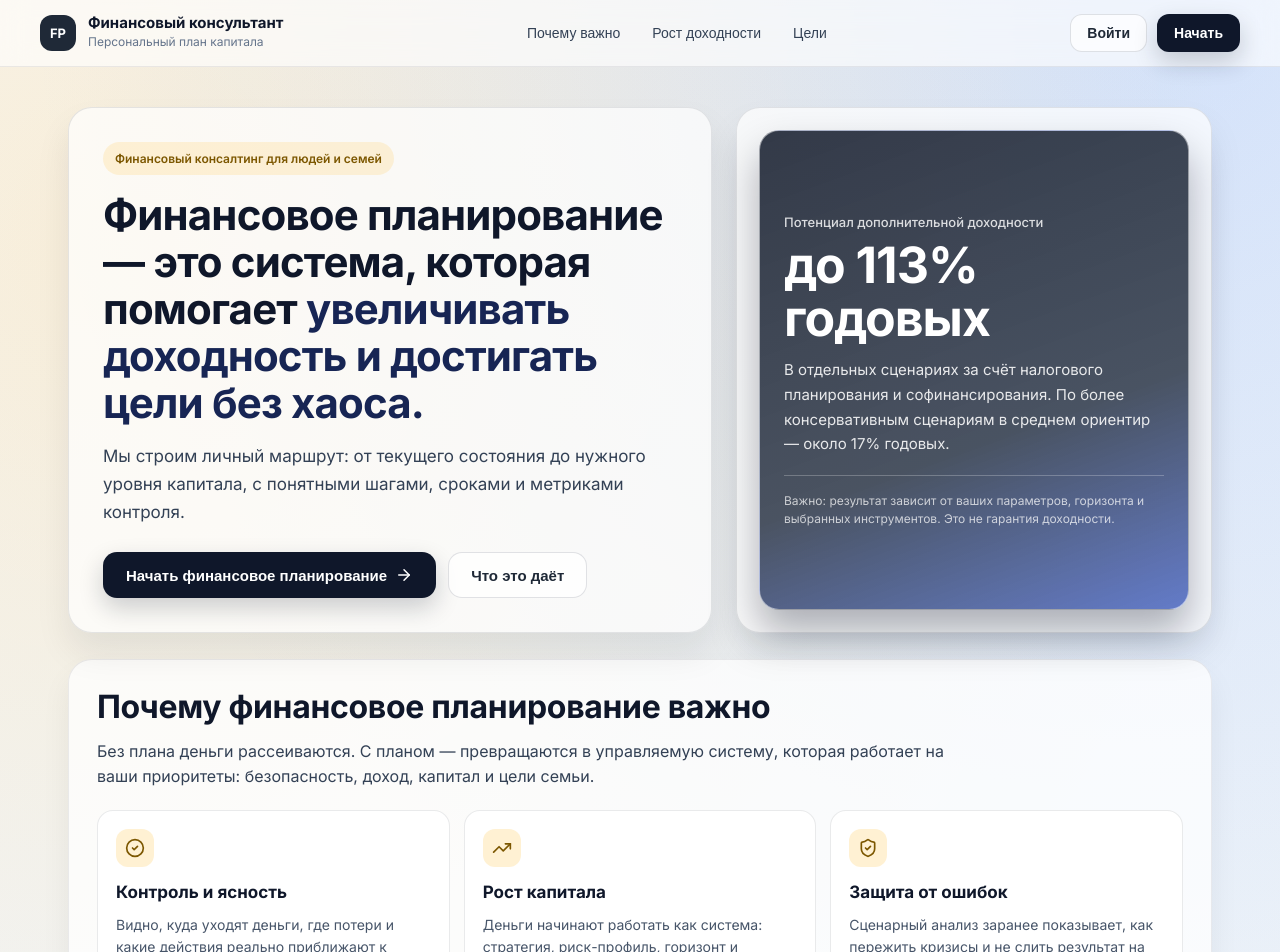
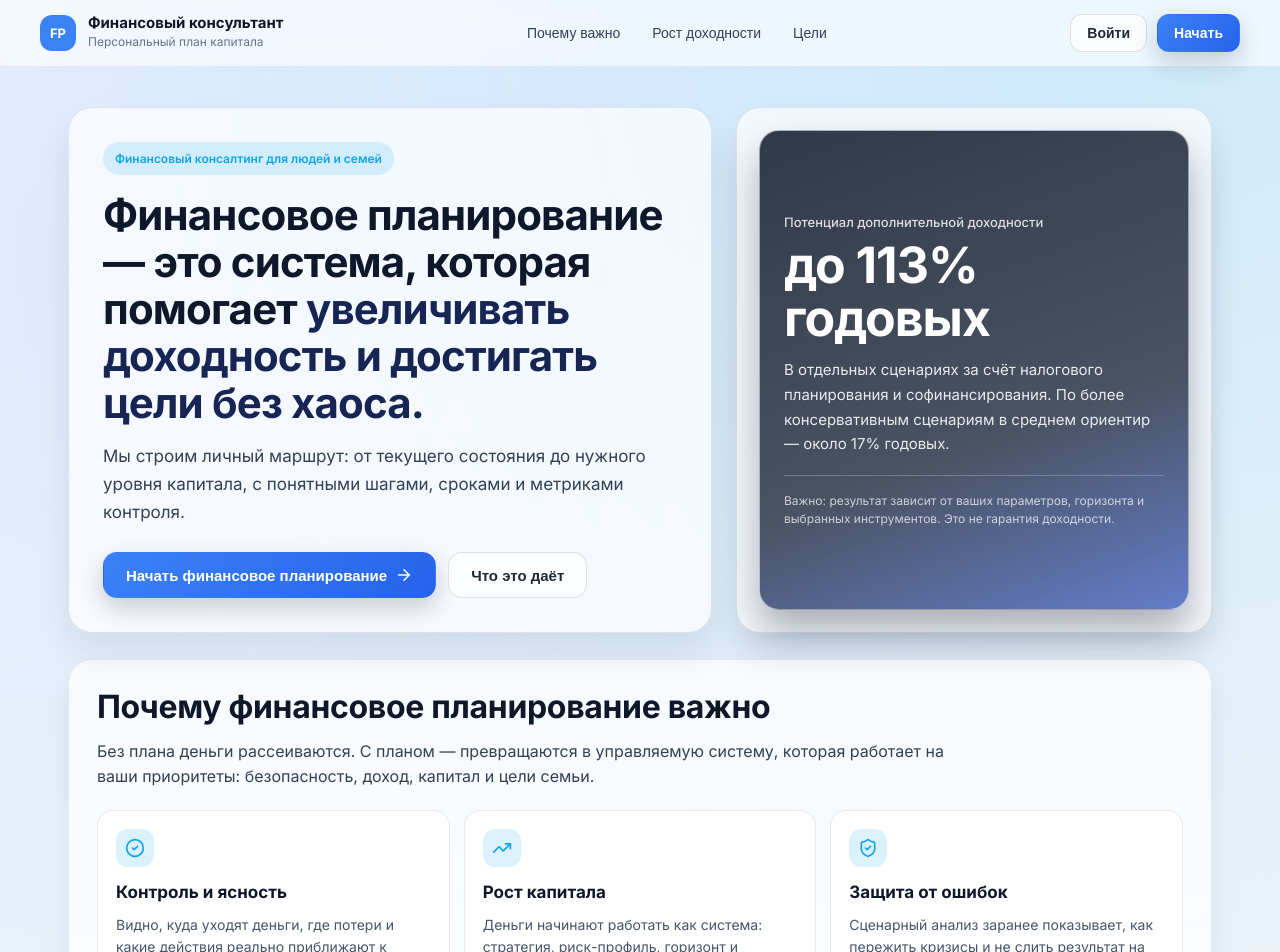
Before and after one commit to viss1913/soglasie, a React (Vite) app: page / in a window 1280 px wide. Shown: the top 952 px of the page. Built offline with nearby package versions, Linux system fonts and the light colour scheme; no server answers.

Commit message:
style: update landing colors to blue/grey palette

```diff
--- a/src/App.css
+++ b/src/App.css
@@ -7,9 +7,9 @@
 .landing-page-wrap {
     min-height: 100vh;
     background:
-        radial-gradient(circle at 10% 10%, rgba(255, 199, 80, 0.2), transparent 45%),
-        radial-gradient(circle at 90% 0%, rgba(59, 130, 246, 0.18), transparent 42%),
-        linear-gradient(160deg, #f7f8fc 0%, #eef3f8 52%, #edf1f7 100%);
+        radial-gradient(circle at 10% 10%, rgba(59, 130, 246, 0.1), transparent 45%),
+        radial-gradient(circle at 90% 0%, rgba(14, 165, 233, 0.15), transparent 42%),
+        linear-gradient(160deg, #f0f7ff 0%, #eef3f8 52%, #edf1f7 100%);
     color: #0f172a;
 }
 
@@ -41,7 +41,7 @@
     display: inline-flex;
     align-items: center;
     justify-content: center;
-    background: #1f2937;
+    background: var(--primary);
     color: #fff;
     font-weight: 700;
     font-size: 13px;
@@ -101,13 +101,13 @@
 }
 
 .landing-btn--primary {
-    background: #0f172a;
+    background: linear-gradient(135deg, var(--primary) 0%, var(--primary-hover) 100%);
     color: #fff;
     box-shadow: 0 10px 24px rgba(15, 23, 42, 0.2);
 }
 
 .landing-btn--primary:hover {
-    background: #111f38;
+    background: linear-gradient(135deg, var(--primary-hover) 0%, #1e40af 100%);
     transform: translateY(-1px);
 }
 
@@ -163,8 +163,8 @@
     align-items: center;
     padding: 7px 12px;
     border-radius: 999px;
-    background: rgba(255, 199, 80, 0.2);
-    color: #7c5700;
+    background: rgba(14, 165, 233, 0.15);
+    color: var(--accent-blue);
     font-size: 12px;
     font-weight: 600;
     margin-bottom: 16px;
@@ -282,8 +282,8 @@
     width: 38px;
     height: 38px;
     border-radius: 12px;
-    background: rgba(255, 199, 80, 0.25);
-    color: #7c5700;
+    background: rgba(14, 165, 233, 0.15);
+    color: var(--accent-blue);
     display: inline-flex;
     align-items: center;
     justify-content: center;
@@ -380,7 +380,7 @@
     margin-top: 24px;
     border-radius: 24px;
     padding: 30px;
-    background: linear-gradient(150deg, #0f172a 0%, #1e293b 65%, #1e3a8a 100%);
+    background: linear-gradient(150deg, #1e3a8a 0%, #3b82f6 65%, #0ea5e9 100%);
     color: #fff;
     text-align: center;
     box-shadow: 0 18px 36px rgba(2, 6, 23, 0.28);
```
